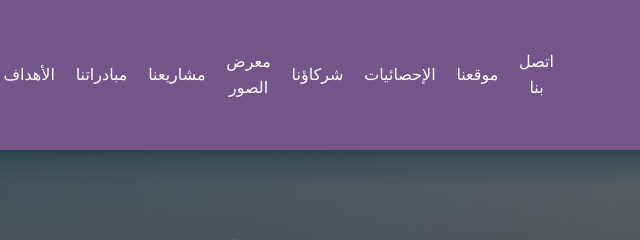
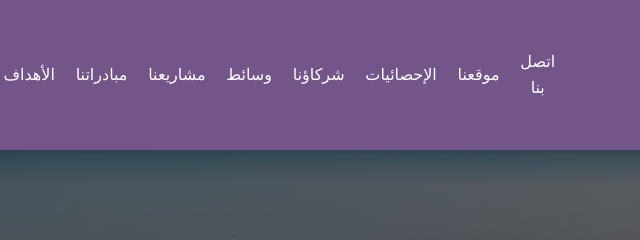
Before and after one commit to VedaLuka/Green-Lavender-Society, a plain HTML site: page index.html in a window 1280 px wide. Shown: the top 240 px of the page, 638-1278 px from the left. Drawn offline with nearby package versions, Linux system fonts and the light colour scheme.

Commit message:
Final Update

```diff
--- a/index.html
+++ b/index.html
@@ -41,7 +41,7 @@
                         <li class="nav-item"><a class="nav-link" href="#objectives">الأهداف</a></li> <!-- Objectives Section -->
                         <li class="nav-item"><a class="nav-link" href="#initiatives">مبادراتنا</a></li> <!-- Initiatives Section -->
                         <li class="nav-item"><a class="nav-link" href="#projects">مشاريعنا</a></li> <!-- Projects Section -->
-                        <li class="nav-item"><a class="nav-link" href="#slideshow">معرض الصور</a></li> <!-- Gallery Section -->
+                        <li class="nav-item"><a class="nav-link" href="#slideshow">وسائط</a></li> <!-- Gallery Section -->
                         <li class="nav-item"><a class="nav-link" href="#associated-companies">شركاؤنا</a></li> <!-- Associated Companies Section -->
                         <li class="nav-item"><a class="nav-link" href="#statistics">الإحصائيات</a></li> <!-- Statistics Section -->
                         <li class="nav-item"><a class="nav-link" href="#location">موقعنا</a></li> <!-- Location Section -->
--- a/styles.css
+++ b/styles.css
@@ -56,7 +56,6 @@ header .navbar-brand:hover {
     color: white; /* Ensure color doesn't change on hover */
 }
 
-/* Brand Logo Styling */
 /* Brand Logo Styling */
 header .navbar-brand img {
     width: 200px !important; /* Increased width for a larger logo */
@@ -122,6 +121,7 @@ header .nav-link:hover {
 
 
 
+
 /* Mobile View (Small Screens) */
 @media (max-width: 991px) {
     .navbar-collapse {
@@ -151,6 +151,7 @@ header .nav-link:hover {
     .nav-link {
         text-align: center; /* Center-align text */
     }
+
 }
 
 
```
